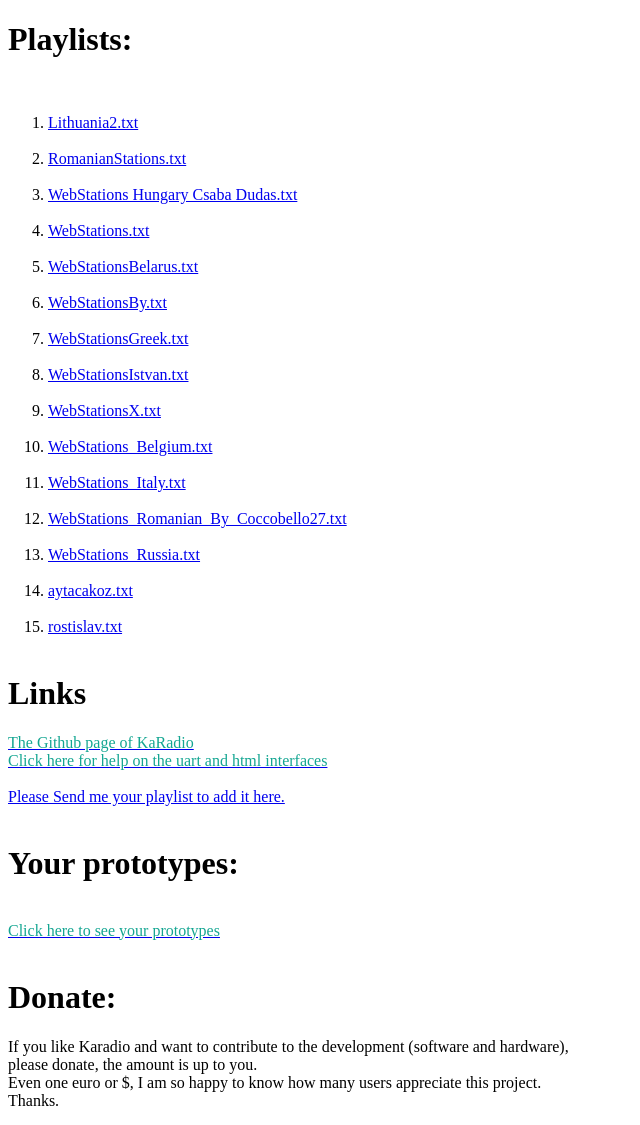
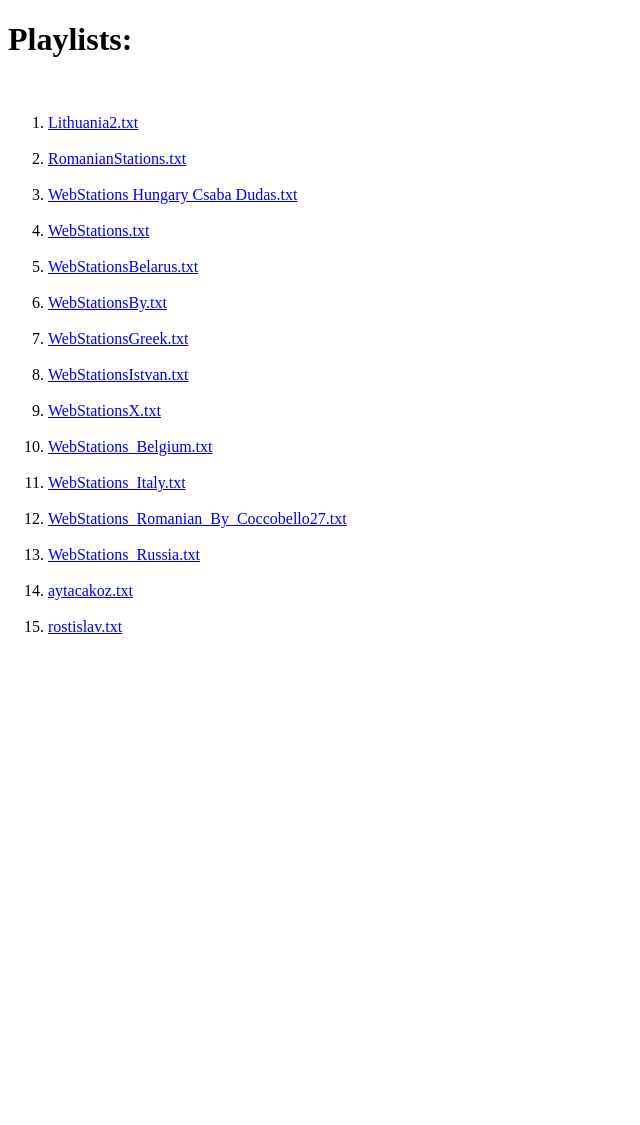
Before and after one commit to nadim24/nadim24.github.io, a PHP site: page /karadio32/infos.php in a window 1280 px wide. Shown: the top 1125 px of the page, without its empty margins (0-640 px from the left). After the commit the page ends 634 px from the top, so only its background shows below. Run offline with PHP 8.4, Linux system fonts and the light colour scheme.

Commit message:
Update infos.php

```diff
--- a/karadio32/infos.php
+++ b/karadio32/infos.php
@@ -1,4 +1,4 @@
-<?php header("Access-Control-Allow-Origin: *"); ?>
+
 <!DOCTYPE html>
 <html lang="En">
 	<title>No title</title>
@@ -22,25 +22,7 @@ else{}
 }
 echo '</ol>';
 ?>
-<h1>Links</h1>
-<a href="https://github.com/karawin/Ka-Radio" target="_blank"><font color="#14A692">The Github page of KaRadio</font></a> <BR/>
-<a href="http://karadio.karawin.fr/Interface.txt"  target="_blank"><font color="#14A692">Click here for help on the uart and html interfaces</font></a>
-  <BR/>
-  <BR/>
-<A HREF="mailto:jp@karawin.fr">Please Send me your playlist to add it here.</A> <br/> <br/>
-<h1>Your prototypes:</h1><BR/>
-<a href="http://karadio.karawin.fr/yours/"  target="_blank"><font color="#14A692">Click here to see your prototypes</font></a><BR/>
-<BR/>
 
-<h1>Donate:</h1>
-  If you like Karadio and want to contribute to the development (software and hardware),<BR/> please donate, the amount is up to you.<br/> Even one euro or $, I am so happy to know how many users appreciate this project.<BR/>
-  Thanks.<BR/><BR/>
- <form action="https://www.paypal.com/cgi-bin/webscr" method="post" target="_top">
-<input type="hidden" name="cmd" value="_s-xclick">
-<input type="hidden" name="hosted_button_id" value="HVGLA5NYAXYFG">
-<input type="image" src="https://www.paypalobjects.com/en_US/i/btn/btn_donateCC_LG_global.gif" border="0" name="submit" alt="PayPal – The safer, easier way to pay online!">
-<img alt="" border="0" src="https://www.paypalobjects.com/fr_FR/i/scr/pixel.gif" width="1" height="1">
-</form>
 
 	<script>
 		(function() {
```
